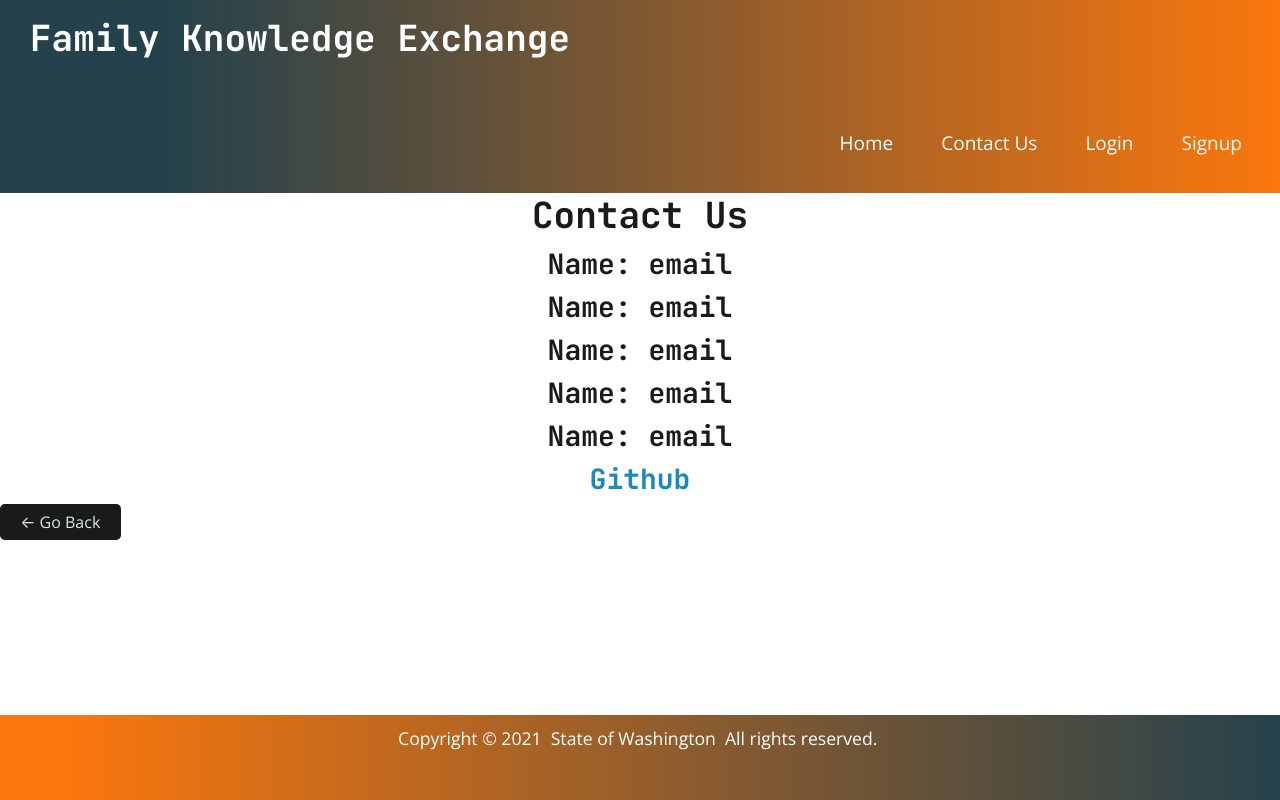
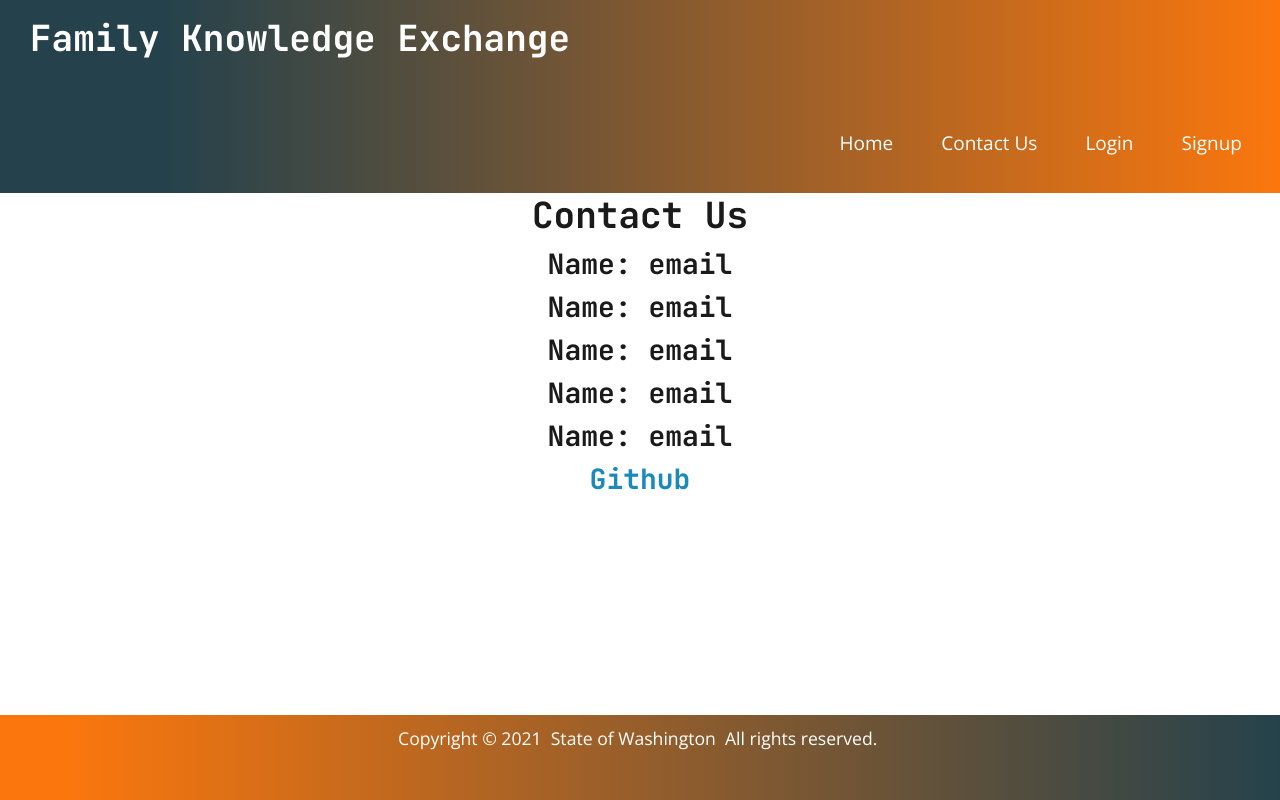
Before and after one commit to ManuhuiaBarcham/family-knowledge-exchange, a React (Create React App) app in the folder client/: page /contact in a window 1280 px wide. Built offline with nearby package versions, Linux system fonts and the light colour scheme.

Commit message:
rewritten footer

```diff
--- a/client/src/components/Footer/index.js
+++ b/client/src/components/Footer/index.js
@@ -2,23 +2,11 @@ import React from 'react';
 import { useLocation, useHistory } from 'react-router-dom';
 import { Footing } from "./footerelement.js"
 const Footer = () => {
-  const location = useLocation();
-  const history = useHistory();
   return (
     <footer>
-
-      {location.pathname !== '/' && (
-        <button
-          className="btn btn-dark mb-3"
-          onClick={() => history.goBack()}
-        >
-          &larr; Go Back
-        </button>
-      )}
       <Footing >
         <p >Copyright © 2021  State of Washington  All rights reserved. </p>
       </Footing>
-
     </footer>
   );
 };
```
Also changed, not shown: client/src/components/GoBack.js (added, +21 -0 lines).
